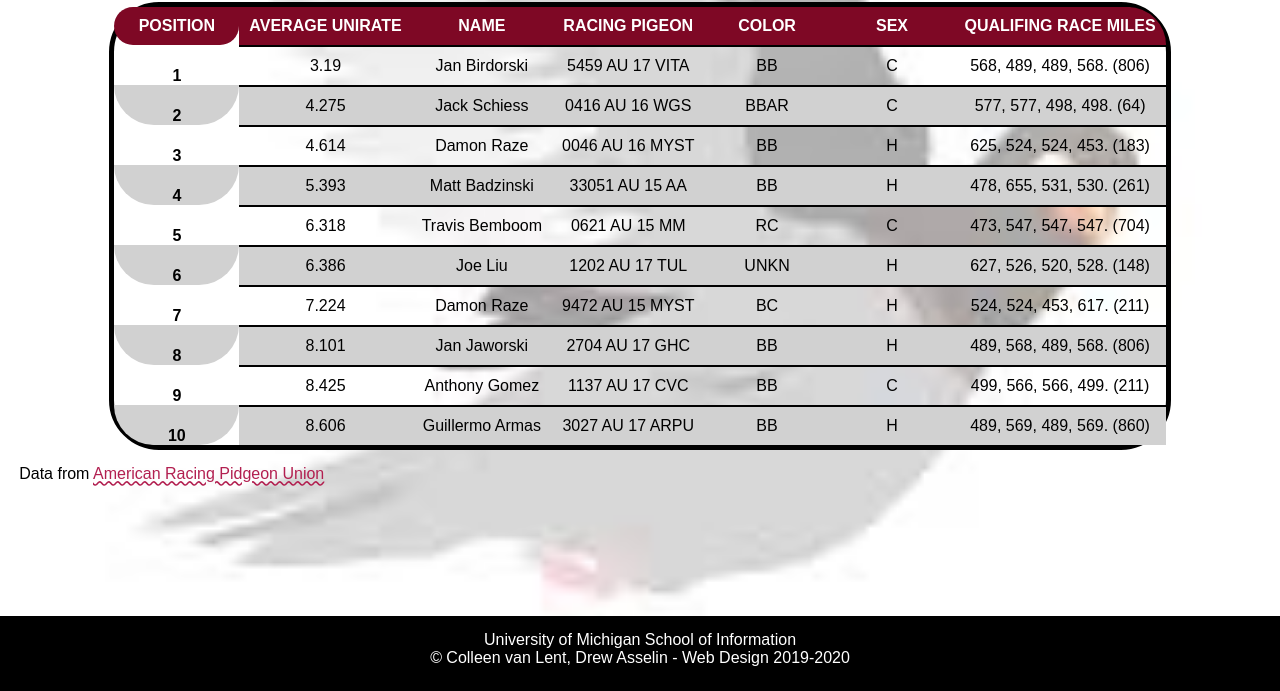
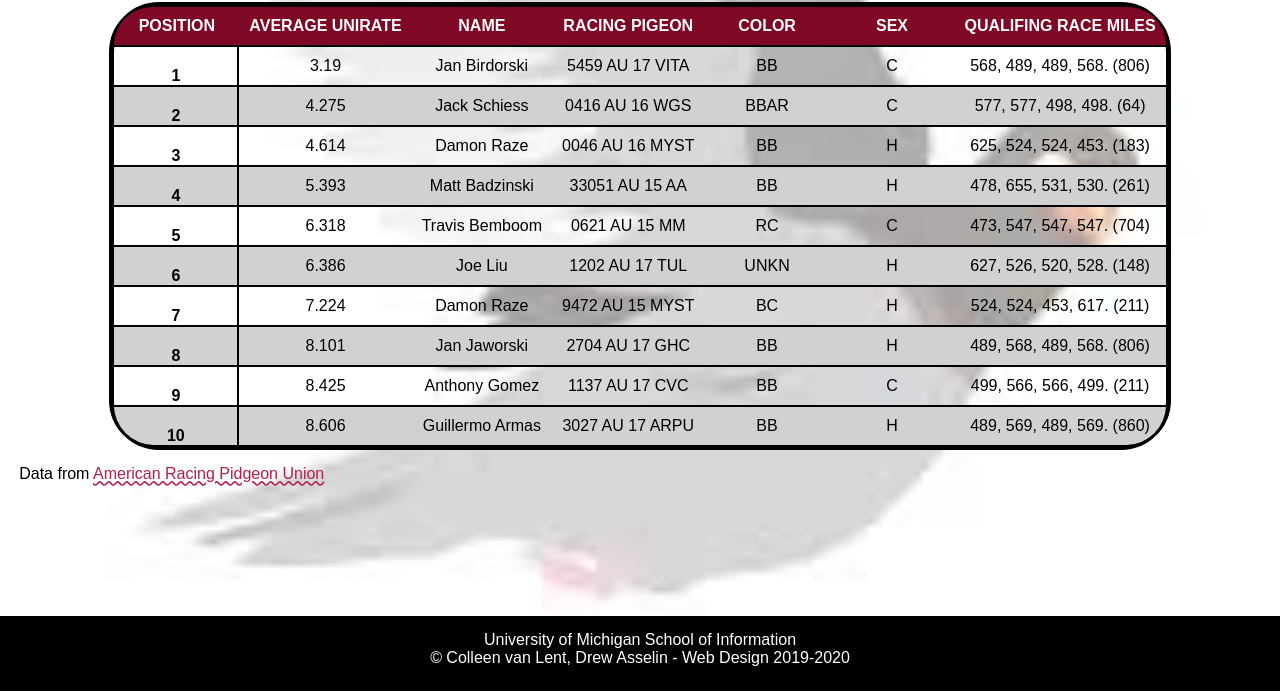
Before and after one commit to orestidine/homework4-2021, a plain HTML site: page index.html in a window 1280 px wide. Shown: the part 109-800 px from the top of the page. Drawn offline with Linux system fonts and the light colour scheme; a web font is replaced by a local one.

Commit message:
Add files via upload

```diff
--- a/css/style.css
+++ b/css/style.css
@@ -91,7 +91,8 @@ padding: 10px;
 }
 
 .rowhead{
-  border: 2px black;
+  border-right: 2px solid black;
+  border-top: 2px solid black
 }
 
 
@@ -113,11 +114,11 @@ thead tr:first-child th:first-child{
 thead tr:last-child th:last-child{
   border-top-right-radius: 50px;
 }
-tr th:first-child{
-border-bottom-left-radius: 50px;
+tbody tr:last-child th:first-child{
+  border-bottom-left-radius: 50px;
 }
-tr th:first-child{
- border-bottom-right-radius: 50px;
+tbody tr:last-child td:last-child{
+  border-bottom-right-radius: 50px;
 }
 
 
--- a/index.html
+++ b/index.html
@@ -6,6 +6,7 @@
     <link rel="stylesheet" href="css/html5reset.css"/>
     <link rel="stylesheet" href="css/style.css"/>
     <link rel="shortcut icon" type="image/png" href="images/pigeon-icon.png"/>
+    <link rel="shortcut icon" type="image/jpg" href="images/fat-pigeon.jpg"/>
     <link rel="preconnect" href="https://fonts.googleapis.com">
     <link rel="preconnect" href="https://fonts.gstatic.com" crossorigin>
     <link href="https://fonts.googleapis.com/css2?family=Andika&display=swap" rel="stylesheet">
```
Also changed, not shown: images/fat-pigeon.jpg (added).
